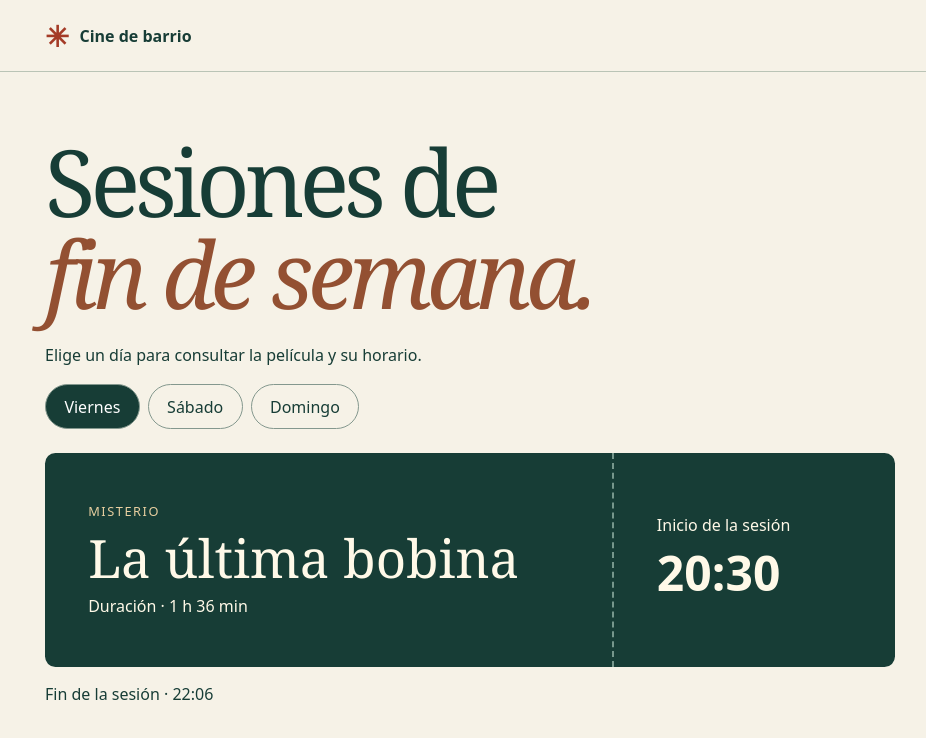
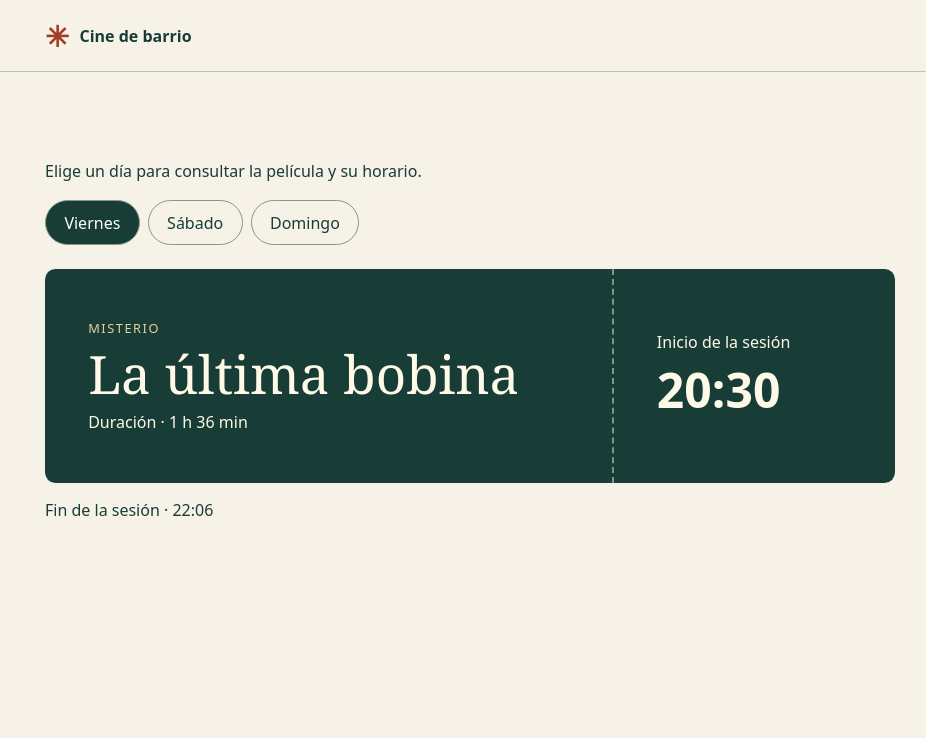
Before and after one commit to yisusss76/practica4-cicd-angular, an Angular app: page / in a window 1280 px wide. Shown: the top 738 px of the page, without its empty margins (170-1096 px from the left). Built offline with nearby package versions, Linux system fonts and the light colour scheme.

Commit message:
Prueba de compilación para la demo

```diff
--- a/src/app/app.html
+++ b/src/app/app.html
@@ -1,6 +1,6 @@
 <header><div class="marca"><span aria-hidden="true">✳</span> Cine de barrio</div></header>
 <main>
-  <h1>Sesiones de<br><em>fin de semana.</em></h1>
+  <h1>{{ tituloDePrueba }}</h1>
   <p class="indicacion">Elige un día para consultar la película y su horario.</p>
   <div class="dias" role="group" aria-label="Día de la sesión">
     @for (dia of cartelera.dias; track dia) {
```
